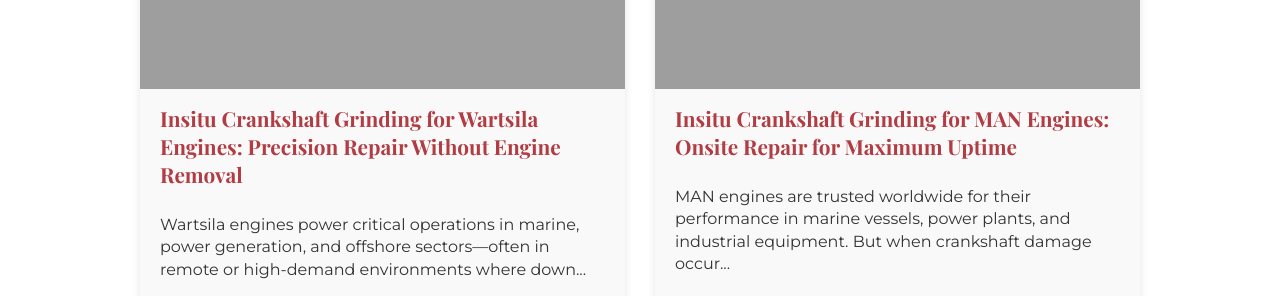
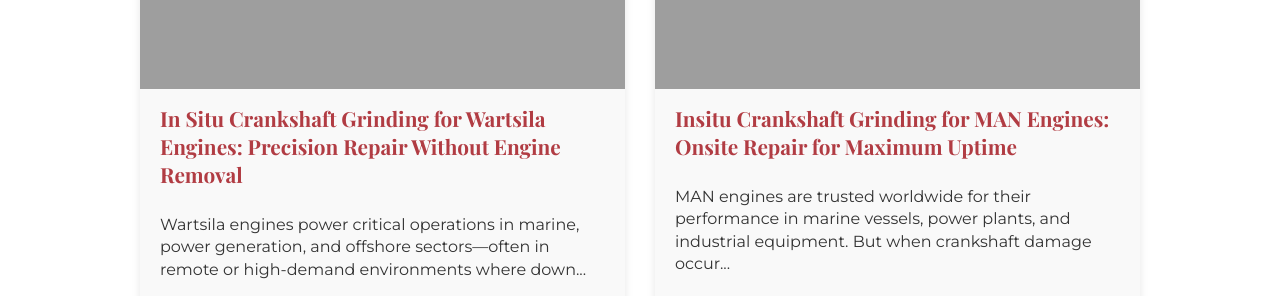
Before and after one commit to kobare/panesar_crankshaft_centre, a Jekyll site: the page built from blog.html, in a window 1280 px wide and 900 px high. Shown: the part 428-724 px from the top of the window. Built offline with Jekyll 4.4.1, drawn with Linux system fonts in a browser that asks for light colours.

Commit message:
Edited a post

```diff
--- a/_posts/blogs/2025-08-02-insitu-crankshaft-grinding-wartsila.markdown
+++ b/_posts/blogs/2025-08-02-insitu-crankshaft-grinding-wartsila.markdown
@@ -1,20 +1,20 @@
 ---
 layout: post
-title: "Insitu Crankshaft Grinding for Wartsila Engines: Precision Repair Without Engine Removal"
+title: "In Situ Crankshaft Grinding for Wartsila Engines: Precision Repair Without Engine Removal"
 bread_crumb: "Blog"
 author: Koby
 avatar: /assets/img/blog/authors/koby.jpg
 duration: 3
 date: 2025-08-02 10:00:00 +0300
-img: /assets/img/blog/thumbnails/insitu_crankshaft_grinding_wartsila.jpg 1x, /assets/img/blog/thumbnails/020825i.jpg 2x
+img: /assets/img/blog/thumbnails/in_situ_crankshaft_grinding_wartsila.jpg 1x, /assets/img/blog/thumbnails/020825i.jpg 2x
 categories: blog
 sub_category: machinery
 type: insights
 technology: Crankshaft Grinding
-permalink: "blog/insitu-crankshaft-grinding-wartsila"
+permalink: "blog/in-situ-crankshaft-grinding-wartsila"
 ---
 
-Wartsila engines power critical operations in marine, power generation, and offshore sectors—often in remote or high-demand environments where downtime is not an option. When crankshaft damage occurs, **insitu crankshaft grinding** offers a fast, reliable, and cost-effective solution—without the need for engine removal or costly transport.
+Wartsila engines power critical operations in marine, power generation, and offshore sectors—often in remote or high-demand environments where downtime is not an option. When crankshaft damage occurs, **in situ crankshaft grinding** offers a fast, reliable, and cost-effective solution—without the need for engine removal or costly transport.
 
 At **Panesar Crankshaft Centre**, we specialize in onsite crankshaft grinding for Wartsila engines, restoring journal surfaces to original OEM specifications using portable, high-precision equipment.
 
```
